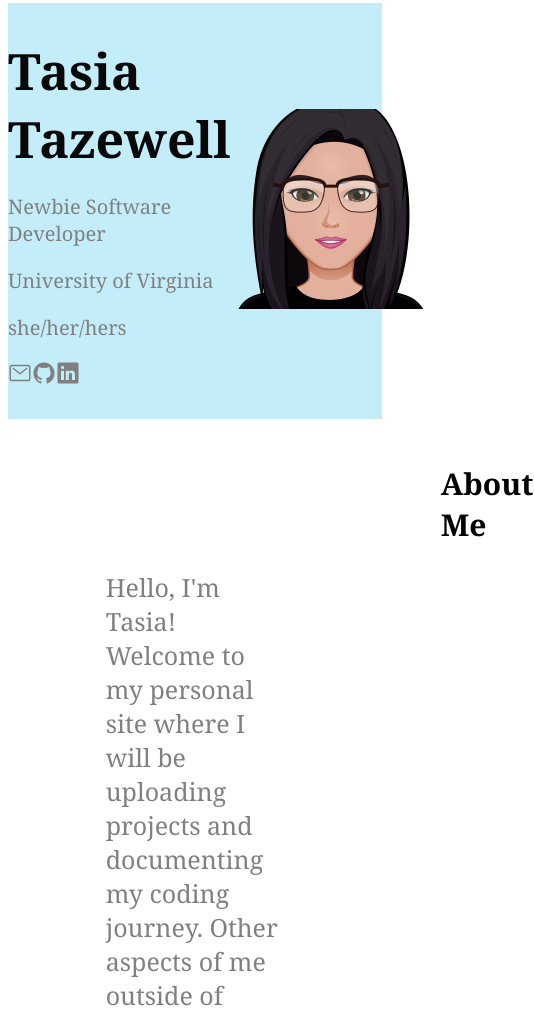
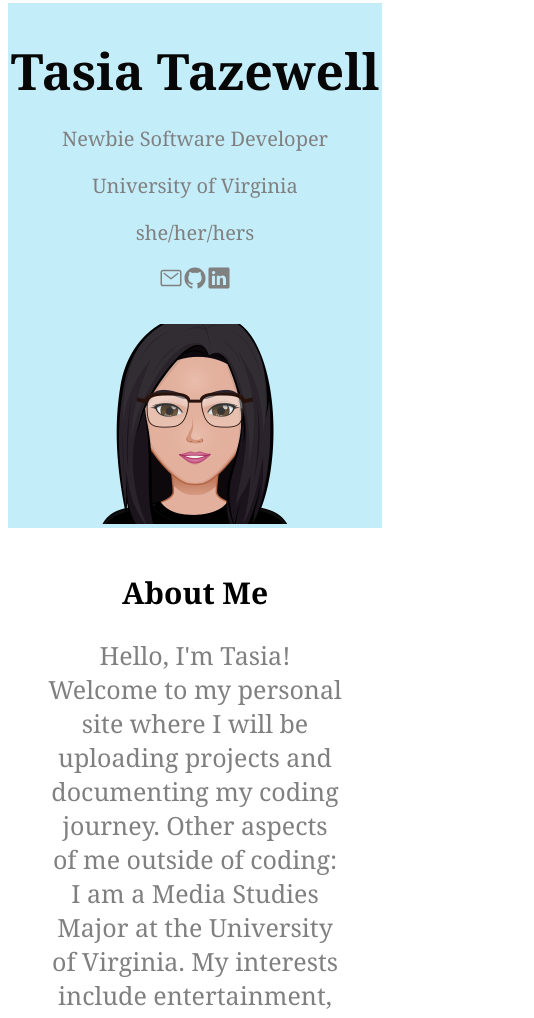
Before and after one commit to ttazewell/personal-site, a plain HTML site: page index.html in a window 390 px wide. Shown: the part 5-1023 px from the top of the page, 534 px wide, since content can reach past the window. Drawn offline with nearby package versions, Linux system fonts and the light colour scheme.

Commit message:
Aligned items for website responsiveness

```diff
--- a/ps.css
+++ b/ps.css
@@ -4,6 +4,7 @@
     align-items: center;
     justify-content: space-evenly;
     background-color: rgb(196, 237, 250);
+    flex-wrap: wrap;
 }
 
 .header_intro{
@@ -15,12 +16,14 @@ h1{
     color: rgb(7, 7, 7);
     font-size: 50px;
     margin-bottom: 2px;
+    text-align: center;
 }
 
 .header_intro p{
     font-family: Georgia;
     color: grey;
     font-size: 20px;
+    text-align: center;
 }
 
 .header_photo img:first-child{
@@ -29,7 +32,7 @@ h1{
 
 .social_links{
     display: flex;
-    justify-content: flex-start;
+    justify-content: center;
 }
 
 ion-icon{
@@ -52,15 +55,16 @@ ion-icon{
     color: black;
     font-size: 30px;
     font-family: Georgia;
-    margin-left: 585px;
+    text-align: center;
 }
 
 .aboutme p{
     color: grey;
     font-family: Georgia;
     font-size: 25px;
-    margin-left: 250px;
-    margin-right: 250px;
+    text-align: center;
+    margin-left: 40px;
+    margin-right: 40px;
 }
 
 .projects{
@@ -72,13 +76,15 @@ ion-icon{
     color: black;
     font-size: 30px;
     font-family: Georgia;
-    margin-left: 315px;
+    text-align: center;
 
 }
 
 .project_img{
     display: flex;
     flex-direction: row;
+    flex-wrap: wrap;
+    justify-content: center;
 }
 
 img{
```
